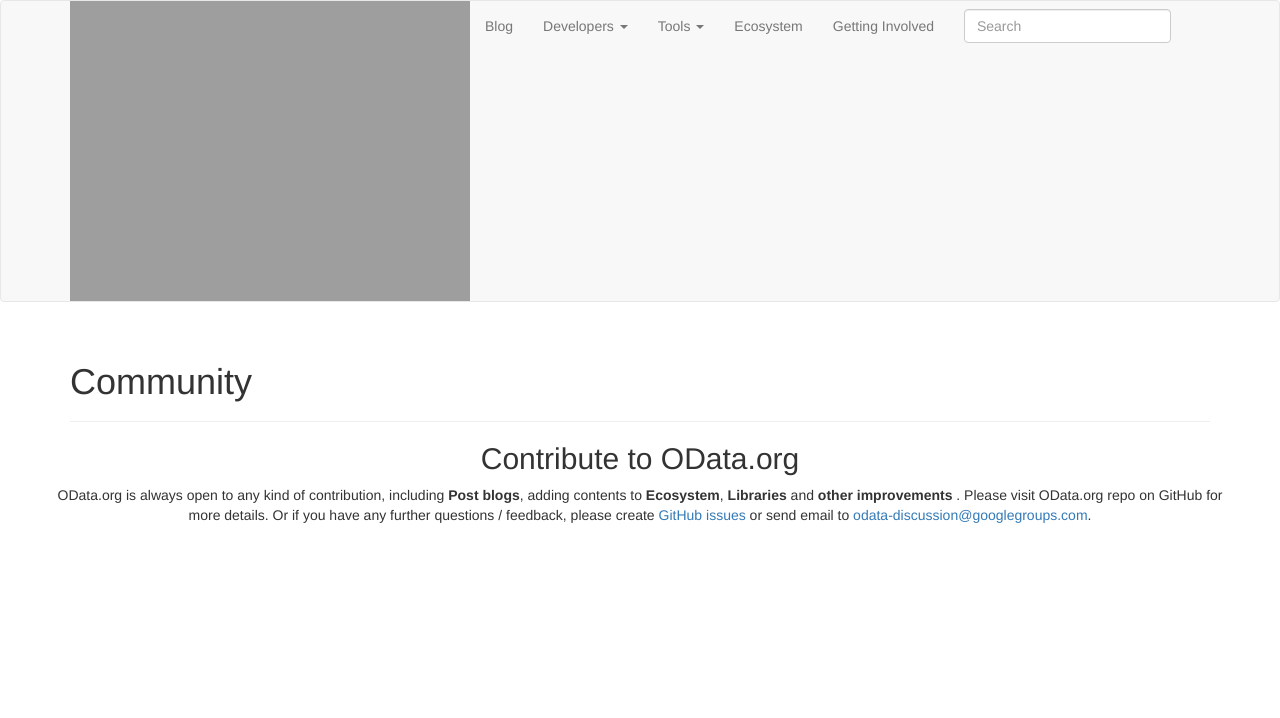
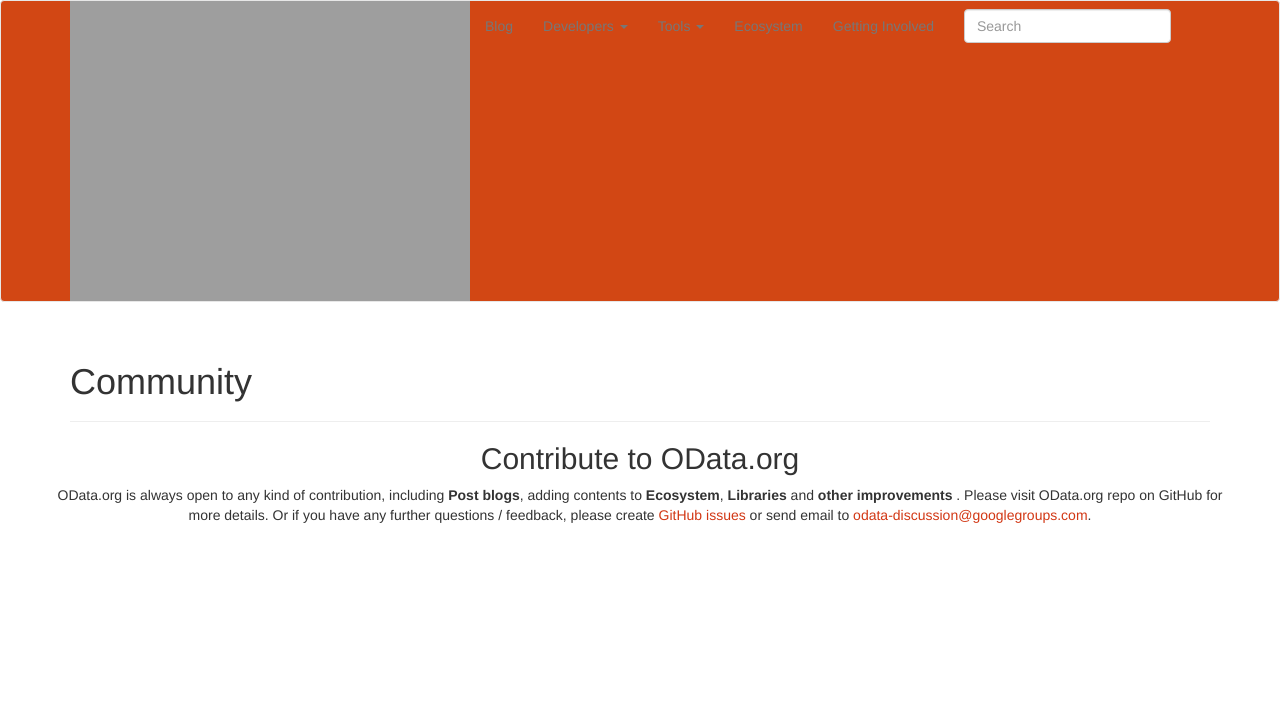
Before and after one commit to OData/odataorg.github.io, a Jekyll site: the page built from pages/contribution.html, in a window 1280 px wide. Shown: the top 718 px of the page. Built offline with Jekyll 4.4.1, drawn with Linux system fonts in a browser that asks for light colours; nearby versions of some CDN libraries; library files that are not in the unit come from our copies; comment, search, counter and statistics services are not loaded; a style sheet for code colours, icons or effects is not loaded.

Commit message:
Fix accessibility issues (#165)
* Update the color of links

* Darken the color to meet contrast ratios

* Add alt text and aria-label for accessibility

```diff
--- a/_includes/navbar.html
+++ b/_includes/navbar.html
@@ -10,7 +10,7 @@
                 <span class="icon-bar"></span>
       </button>
       <a class="brand" href="/">
-        <img class="img-responsive" src="{{'/assets/OData-logo-e1393393068350.png' | prepend: site.baseurl | prepend: site.url}}">
+        <img class="img-responsive" alt="OData logo"src="{{'/assets/OData-logo-e1393393068350.png' | prepend: site.baseurl | prepend: site.url}}">
       </a>
     </div>
 
@@ -42,7 +42,7 @@
       </ul>
       <form class="navbar-form navbar-left" role="search">
         <div class="form-group">
-          <input type="text" class="form-control st-default-search-input" placeholder="Search">
+          <input type="text" aria-label="Search" class="form-control st-default-search-input" placeholder="Search">
         </div>
       </form>
 
--- a/pages/contribution.html
+++ b/pages/contribution.html
@@ -21,11 +21,11 @@
 		<p class="text-center">You can also view issues and discuss OData in other communities. You can participate or follow the standardization technical committee progress at OASIS, ask questions at StackOverflow and tweet #OData at Twitter.</p>
 	</div>
 		<div class="col-md-6">
-		<a href="https://groups.google.com/forum/#!forum/odata-discussion"><img src="/assets/OASIS.png" height="125px"  ></a></div>
+		<a href="https://groups.google.com/forum/#!forum/odata-discussion"><img src="/assets/OASIS.png" height="125px" alt="OASIS OData Discussion" ></a></div>
 <!-- 		<div class="col-md-4">
 		<a href="http://stackoverflow.com/questions/ask?tags=odata"><img src="/assets/StackOverflow.png" height="125px" ></a></div> -->
 		<div class="col-md-6">
-		<a href="https://twitter.com/odataorg"><img src="/assets/Twitter.png" height="125px" ></a></div>
+		<a href="https://twitter.com/odataorg"><img src="/assets/Twitter.png" alt="Odata twitter" height="125px" ></a></div>
 </div>
 
 <h2 class="text-center">Join discussion groups</h2>
@@ -34,10 +34,10 @@
 		<p class="text-center">Join the new mailing list for OData discussion. You can ask or answer questions about the OData protocol.</p>
 	</div>
 	<div class="col-md-6">
-		<a href="https://groups.google.com/forum/#!forum/odata-discussion"><img src="/assets/ODataDiscussionGroup.png" height="125px"></a>
+		<a href="https://groups.google.com/forum/#!forum/odata-discussion"><img src="/assets/ODataDiscussionGroup.png" alt="Odata Discussion" height="125px"></a>
 	</div>
 	<div class="col-md-6">
-		<a href="http://olingo.apache.org/support.html"><img src="/assets/ApacheOlingoSupport.png" height="125px" ></a>
+		<a href="http://olingo.apache.org/support.html"><img src="/assets/ApacheOlingoSupport.png" alt="Apache Olingo Support" height="125px" ></a>
 	</div>
 </div>
 
@@ -47,6 +47,6 @@
 		<p class="text-center">Contact us directly about any suggestion or advice for OData.org.</p>
 	</div>
 	<div class="col-md-12">
-		<a href="mailto:odataorg@microsoft.com"><img src="/assets/MSODataTeam.png" height="125px"></a>
+		<a href="mailto:odataorg@microsoft.com"><img src="/assets/MSODataTeam.png" alt="Microsoft OData Team" height="125px"></a>
 	</div>
 </div>
--- a/public/css/site.css
+++ b/public/css/site.css
@@ -1,5 +1,8 @@
 .theme-font{
   color: #dd4814;
+}
+.navbar-default {
+	background-color: #d24714;
 }
 .jumbotron {
   background-color: transparent;
@@ -28,6 +31,13 @@
   max-height: 600px;
 }
 
+a {
+	color: #d23714;
+}
+
+td > a {
+	color:#d23714;
+}
 .table {
   width: 100%;
   font-size-adjust: auto;
```
